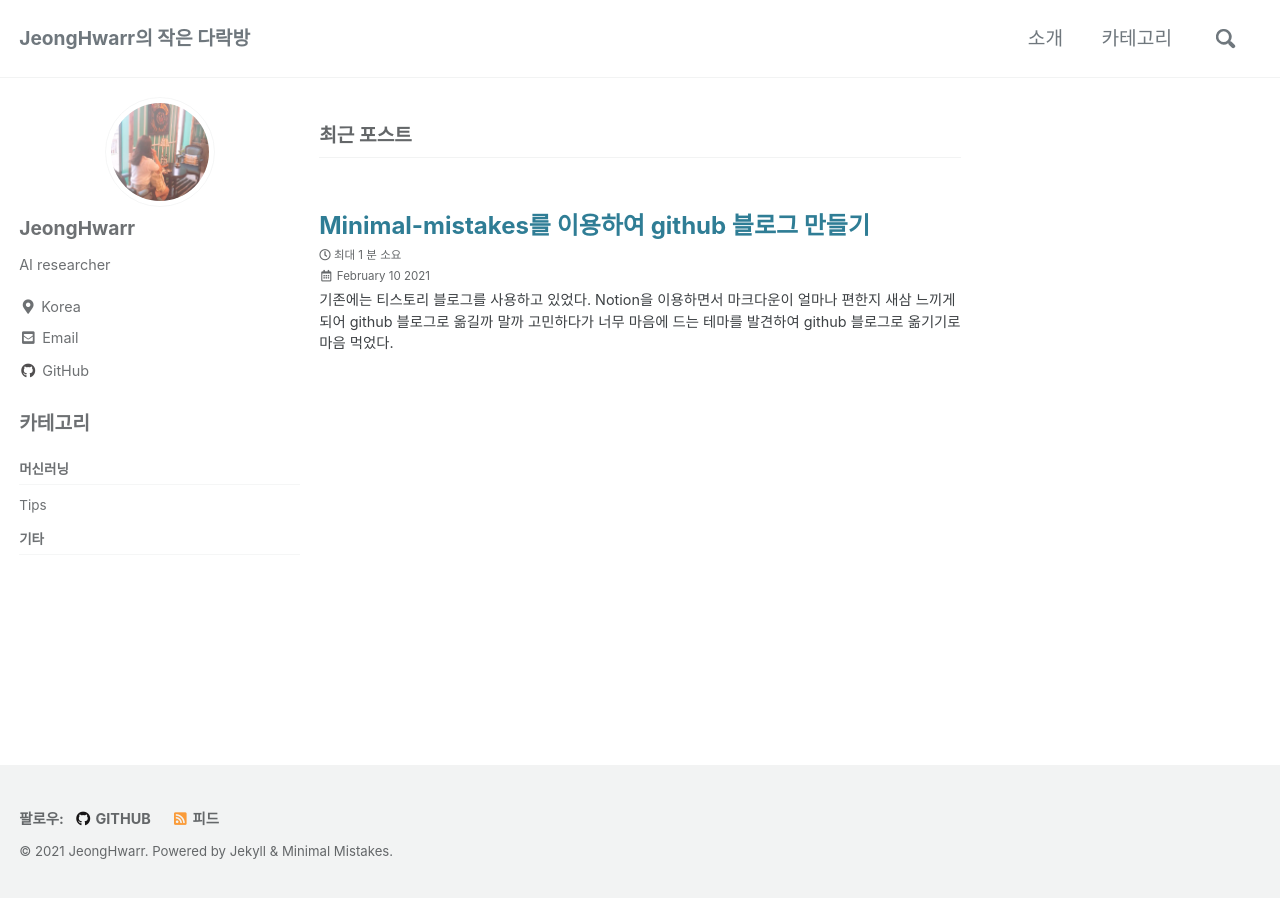
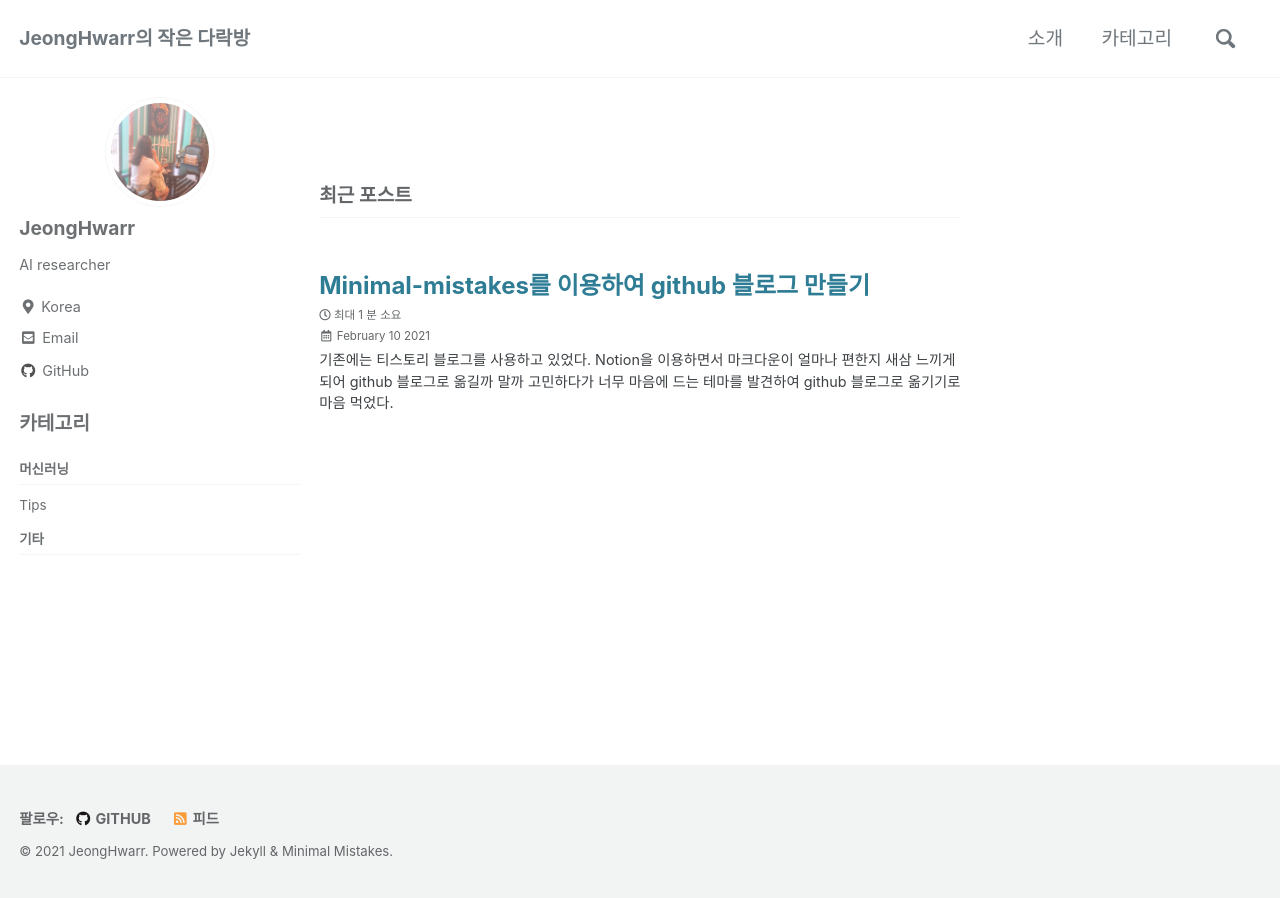
Before and after one commit to jeongHwarr/jeongHwarr.github.io_before, a Jekyll site: the page built from index.html, in a window 1280 px wide. Built offline with Jekyll 4.4.1, drawn with Linux system fonts in a browser that asks for light colours; cached includes are drawn as plain includes; some web fonts are replaced; the list of posts is cut into pages by our own code.

Commit message:
h1 수정
Signed-off-by: jeonghwa Yoo <green2368@naver.com>

```diff
--- a/_sass/minimal-mistakes/_base.scss
+++ b/_sass/minimal-mistakes/_base.scss
@@ -34,6 +34,8 @@ h6 {
 }
 
 h1 {
+  padding-top:1.5em;
+  padding-bottom:0.5em;
   margin-top: 0;
   font-size: $h-size-1;
 }
```
